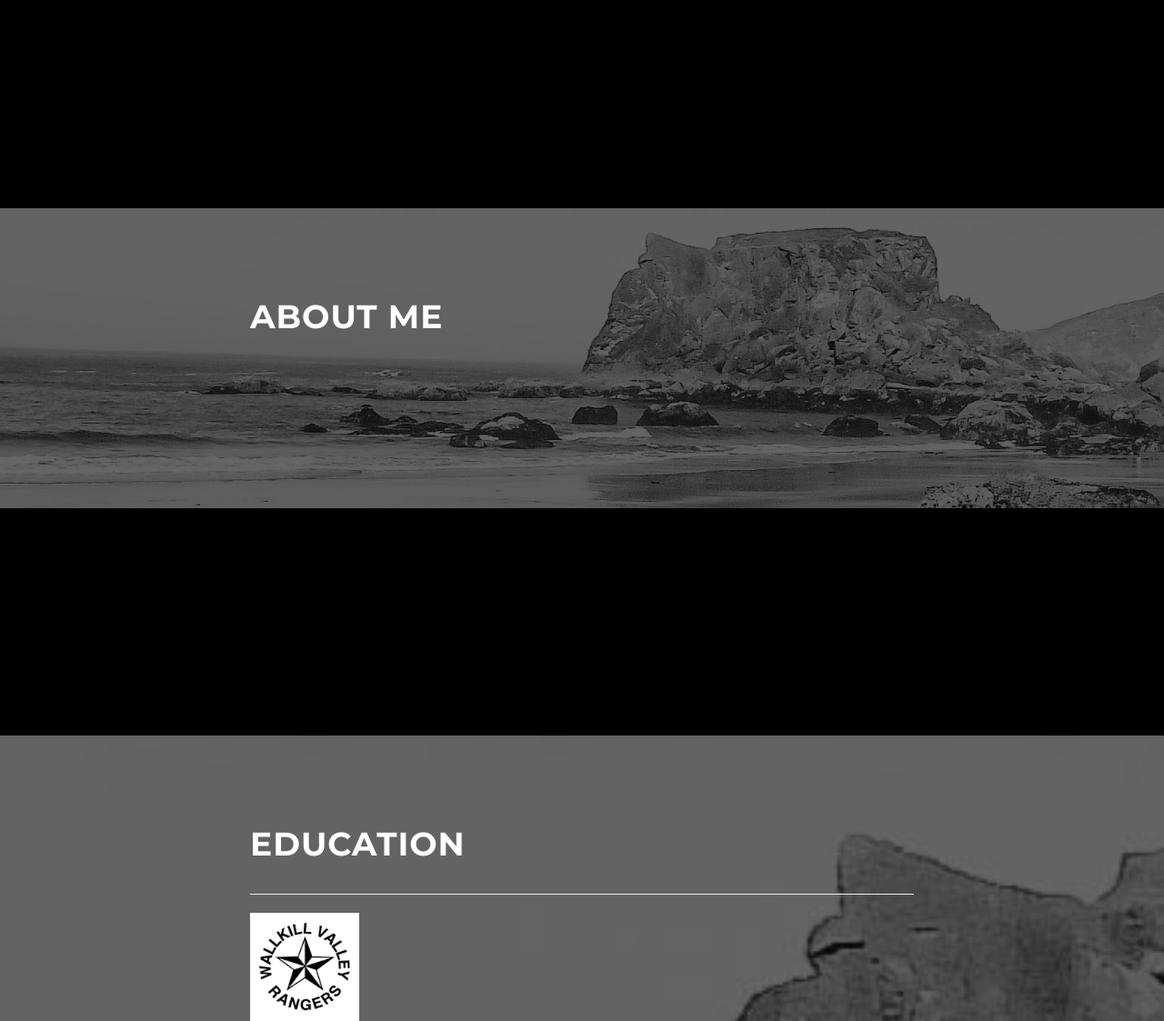
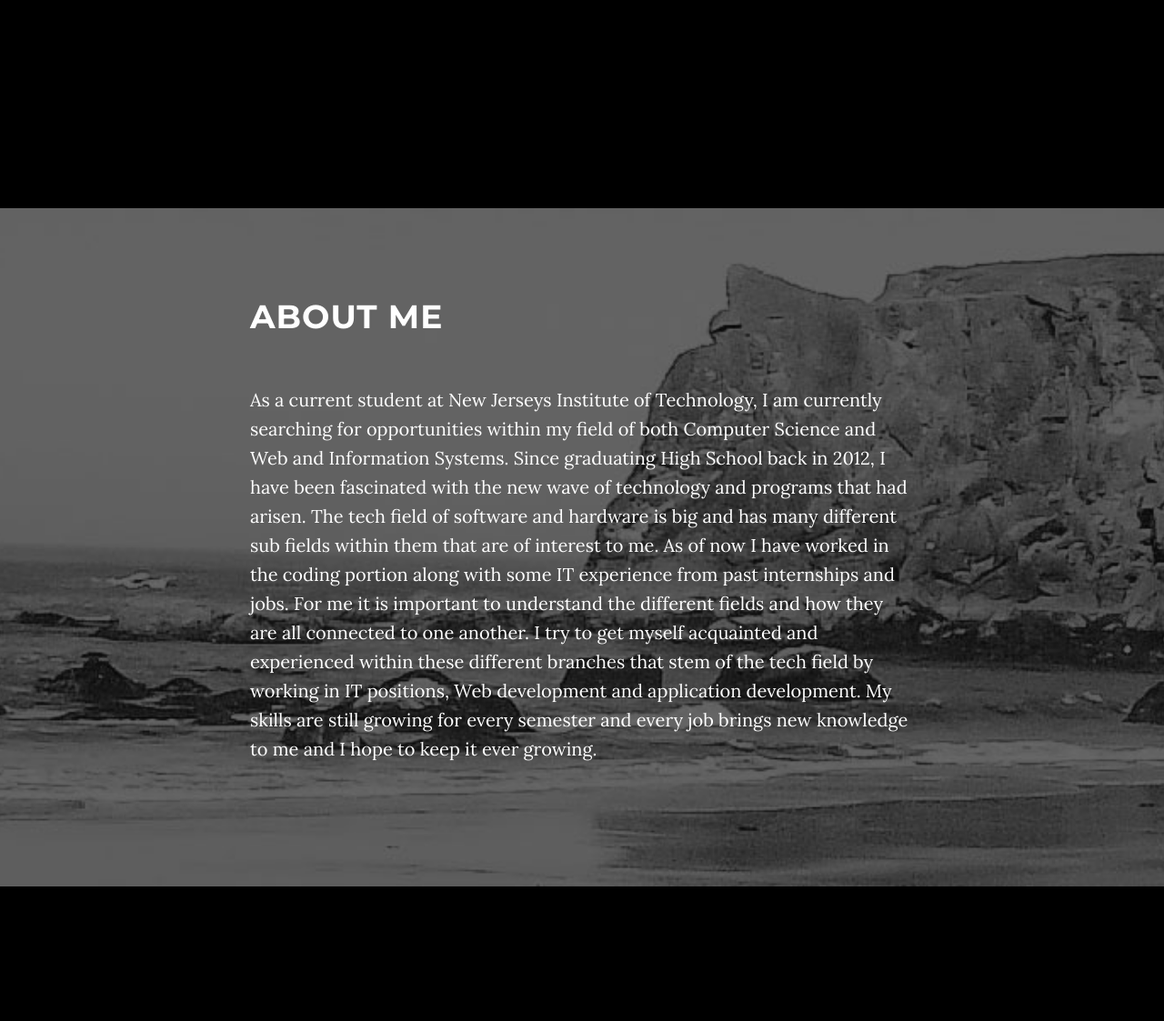
Before and after one commit to vcc3/test, a PHP site: page / in a window 1280 px wide. Shown: the part 821-1944 px from the top of the page at 91% size. Run offline with PHP 8.4, Linux system fonts and the light colour scheme; some libraries are stand-ins or nearby versions.

Commit message:
did some changes in the about me section

```diff
--- a/index.php
+++ b/index.php
@@ -101,7 +101,7 @@
                      <h1>About Me</h1>
                 <br>
 
-                      <p> </p>
+                      <p> As a current student at New Jerseys Institute of Technology, I am currently searching for opportunities within my field of both Computer Science and Web and Information Systems.  Since graduating High School back in 2012, I have been fascinated with the new wave of technology and programs that had arisen. The tech field of software and hardware is big and has many different sub fields within them that are of interest to me.  As of now I have worked in the coding portion along with some IT experience from past internships and jobs. For me it is important to understand the different fields and how they are all connected to one another. I try to get myself acquainted and experienced within these different branches that stem of the tech field by working in IT positions, Web development and application   development. My skills are still growing for every semester and every job brings new knowledge to me and I hope to keep it ever growing.</p>
 
 
 
```
